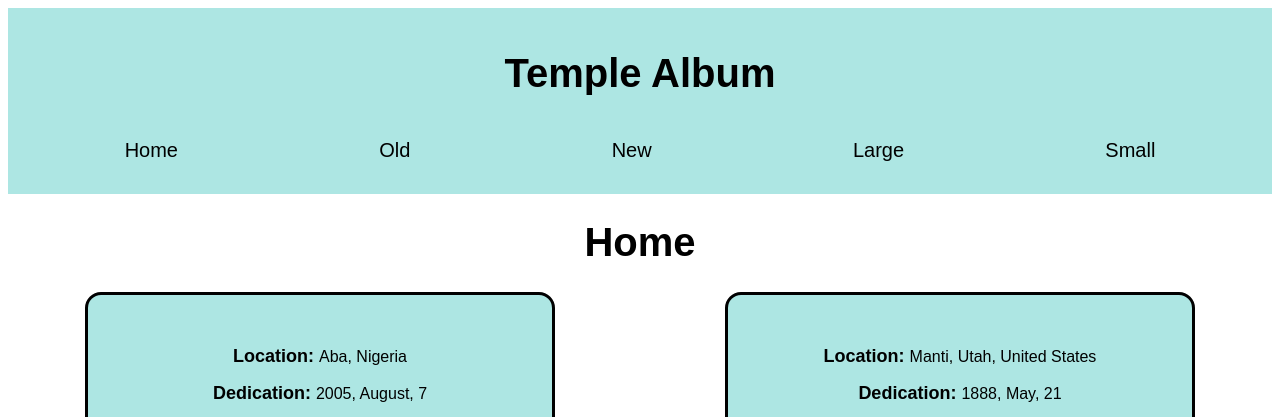
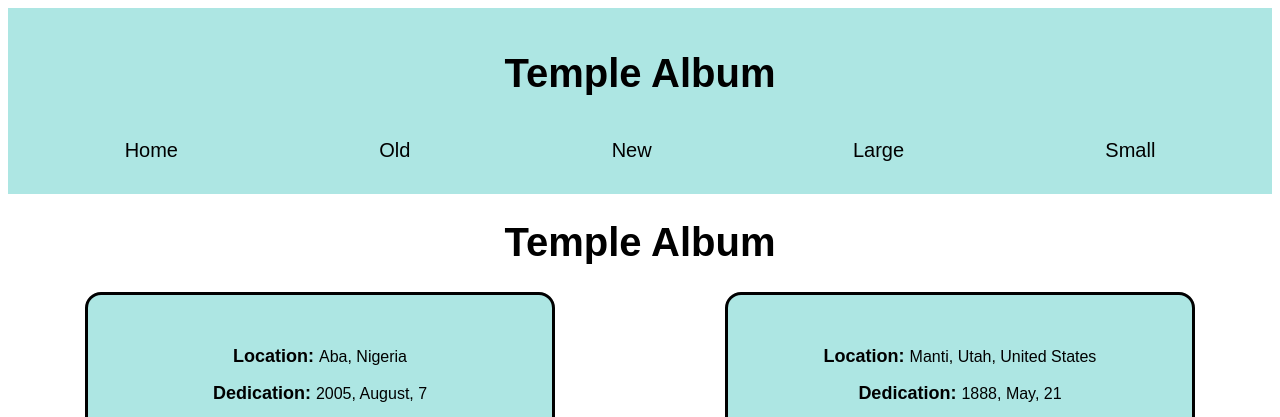
Before and after one commit to em-larson/wdd131, a plain HTML site: page filtered-temples.html in a window 1280 px wide. Shown: the top 417 px of the page. Drawn offline with Linux system fonts and the light colour scheme; a web font is replaced by a local one.

Commit message:
fixed error

```diff
--- a/filtered-temples.html
+++ b/filtered-temples.html
@@ -29,7 +29,7 @@
     </header>
 
     <main>
-        <h1>Home</h1>
+        <h1>Temple Album</h1>
         <div id="temples">
         </div>
     </main>
```
